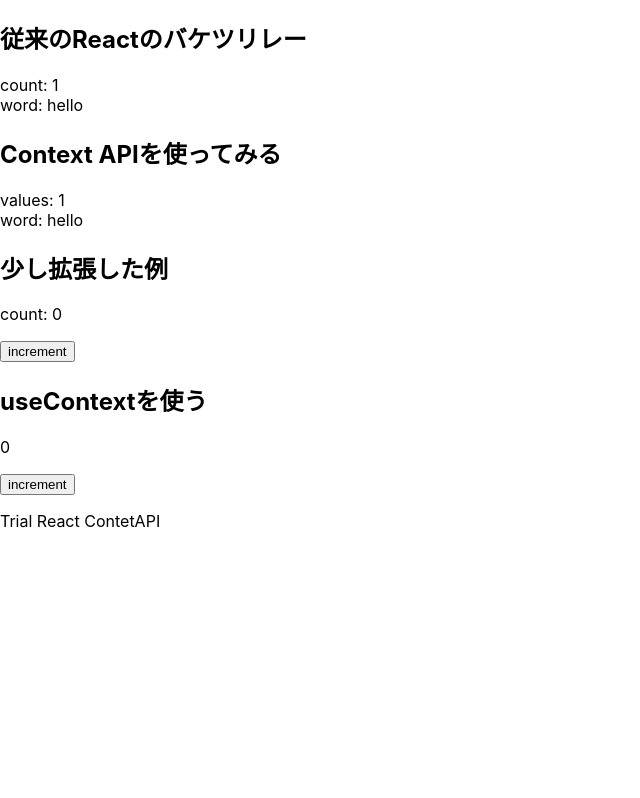
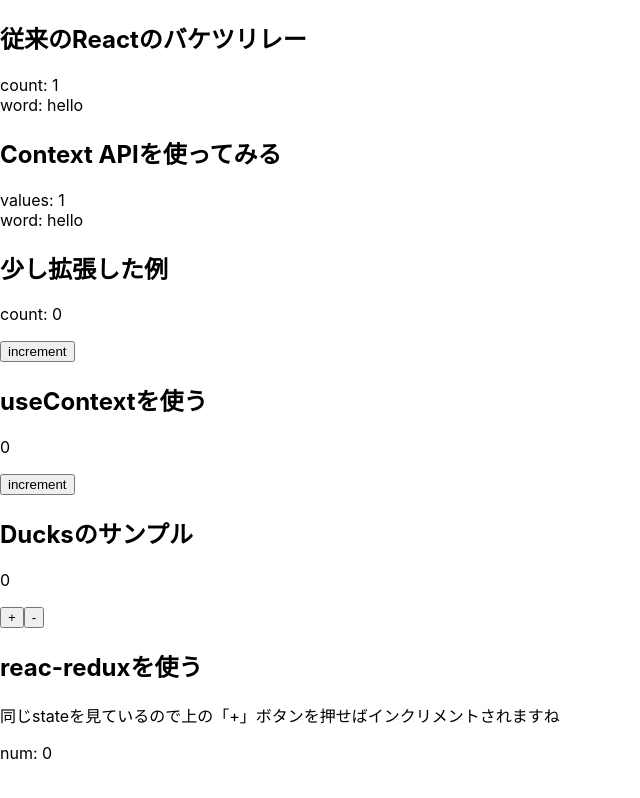
Before and after one commit to mrsekut/trial-react-context, a React (Create React App) app: page / in a window 1280 px wide. Shown: the whole page, without its empty margins (0-640 px from the left). Built offline with nearby package versions, Linux system fonts and the light colour scheme.

Commit message:
[Add]react-redux example

```diff
--- a/package.json
+++ b/package.json
@@ -5,7 +5,7 @@
   "dependencies": {
     "react": "16.7.0-alpha.0",
     "react-dom": "16.7.0-alpha.0",
-    "react-redux": "^6.0.0-beta.2",
+    "react-redux": "^6.0.0-beta.3",
     "react-scripts": "2.1.1",
     "redux": "^4.0.1"
   },
--- a/src/App.js
+++ b/src/App.js
@@ -2,10 +2,15 @@
 import { Provider } from 'react-redux';
 import store from './store';
 
+// components
 import ConventionParent from './components/ConventionalPattern/index';
 import SimpleContextAPIParent from './components/SimpleContextAPI/index';
 import ExtendedParent from './components/SlightlyExtendedContextAPI/index';
 import HooksParent from './components/TrialContextAPI/index';
+import TrialReactReduxContext from './components/TrialReactReduxContext/index';
+
+// ducks container
+import Container from './containers/index';
 
 const App = () => (
   <Provider store={store}>
@@ -17,7 +22,13 @@
     <ExtendedParent />
     <h2>useContextを使う</h2>
     <HooksParent />
-    <p>Trial React ContetAPI</p>
+    <h2>Ducksのサンプル</h2>
+    <Container />
+    <h2>reac-reduxを使う</h2>
+    <p>
+      同じstateを見ているので上の「+」ボタンを押せばインクリメントされますね
+    </p>
+    <TrialReactReduxContext />
   </Provider>
 );
 
--- a/src/components/TrialReactReduxContext/index.jsx
+++ b/src/components/TrialReactReduxContext/index.jsx
@@ -1,39 +1,21 @@
-// App.js
-// export default class App extends React.Component {
-//   constructor() {
-//     super();
-//     this.state = { store };
-//   }
+import React from 'react';
+import { ReactReduxContext } from 'react-redux';
 
-//   render() {
-//     return (
-//       <Provider store={this.state.store}>
-//         <TrialReactReduxContext />
-//       </Provider>
-//     );
-//   }
-// }
+const TrialReactReduxContext = () => (
+  <ReactReduxContext.Consumer>
+    {({ storeState }) => <>num: {storeState.reducer.num}</>}
+  </ReactReduxContext.Consumer>
+);
 
-import * as React from 'react';
-import { ReactReduxContext } from 'react-redux/lib/components/Context';
+export default TrialReactReduxContext;
 
-export default class TrialReactReduxContext extends React.Component {
-  render() {
-    return (
-      <ReactReduxContext.Consumer>
-        {reducer => {
-          console.log(reducer);
-          return (
-            <>
-              <p>sssss</p>
-              {/* <p>num: {num}</p>
-              <button onClick={() => incrementAmount()}>
-                react redux context
-              </button> */}
-            </>
-          );
-        }}
-      </ReactReduxContext.Consumer>
-    );
-  }
-}
+// // use useContext
+// import React, { useContext } from 'react';
+// import { ReactReduxContext } from 'react-redux';
+
+// const TrialReactReduxContext = () => {
+//   const context = useContext(ReactReduxContext);
+//   return <div>num: {context.storeState.reducer.num}</div>;
+// };
+
+// export default TrialReactReduxContext;
--- a/src/containers/index.jsx
+++ b/src/containers/index.jsx
@@ -2,8 +2,15 @@
 
 import { connect } from 'react-redux';
 import { bindActionCreators } from 'redux';
-import { decrementAmount, incrementAmount } from '../modules/index';
+import { decrement, increment } from '../modules/index';
 import DucksComponent from '../components/DucksComponent';
+
+const mapStateToProps = state => ({
+  num: state.reducer.num
+});
+
+const mapDispatchToProps = dispatch =>
+  bindActionCreators({ decrement, increment }, dispatch);
 
 class Container extends React.Component {
   constructor(props) {
@@ -14,20 +21,13 @@
     return (
       <>
         <DucksComponent num={this.props.num} />
-        <button onClick={() => this.props.incrementAmount(1)}>+</button>
-        <button onClick={() => this.props.decrementAmount(1)}>-</button>
+        <button onClick={() => this.props.increment(1)}>+</button>
+        <button onClick={() => this.props.decrement(1)}>-</button>
       </>
     );
   }
 }
 
-const mapStateToProps = state => ({
-  num: state.reducer.num
-});
-
-const mapDispatchToProps = dispatch =>
-  bindActionCreators({ decrementAmount, incrementAmount }, dispatch);
-
 export default connect(
   mapStateToProps,
   mapDispatchToProps
--- a/src/modules/index.jsx
+++ b/src/modules/index.jsx
@@ -28,16 +28,16 @@
 // Action Creator
 // =============================
 
-export const incrementAmount = amount => ({
+export const increment = num => ({
   type: ActionNames.INC,
   payload: {
-    plusAmount: amount
+    plusAmount: num
   }
 });
 
-export const decrementAmount = amount => ({
+export const decrement = num => ({
   type: ActionNames.DEC,
   payload: {
-    minusAmount: amount
+    minusAmount: num
   }
 });
--- a/src/store.jsx
+++ b/src/store.jsx
@@ -1,7 +1,7 @@
 import { createStore, combineReducers } from 'redux';
 import reducer from './modules/index';
 
-export const store = createStore(
+const store = createStore(
   combineReducers({
     reducer
   })
```
Also changed, not shown: 1 other file (tests, documents, lock files or other folders).
